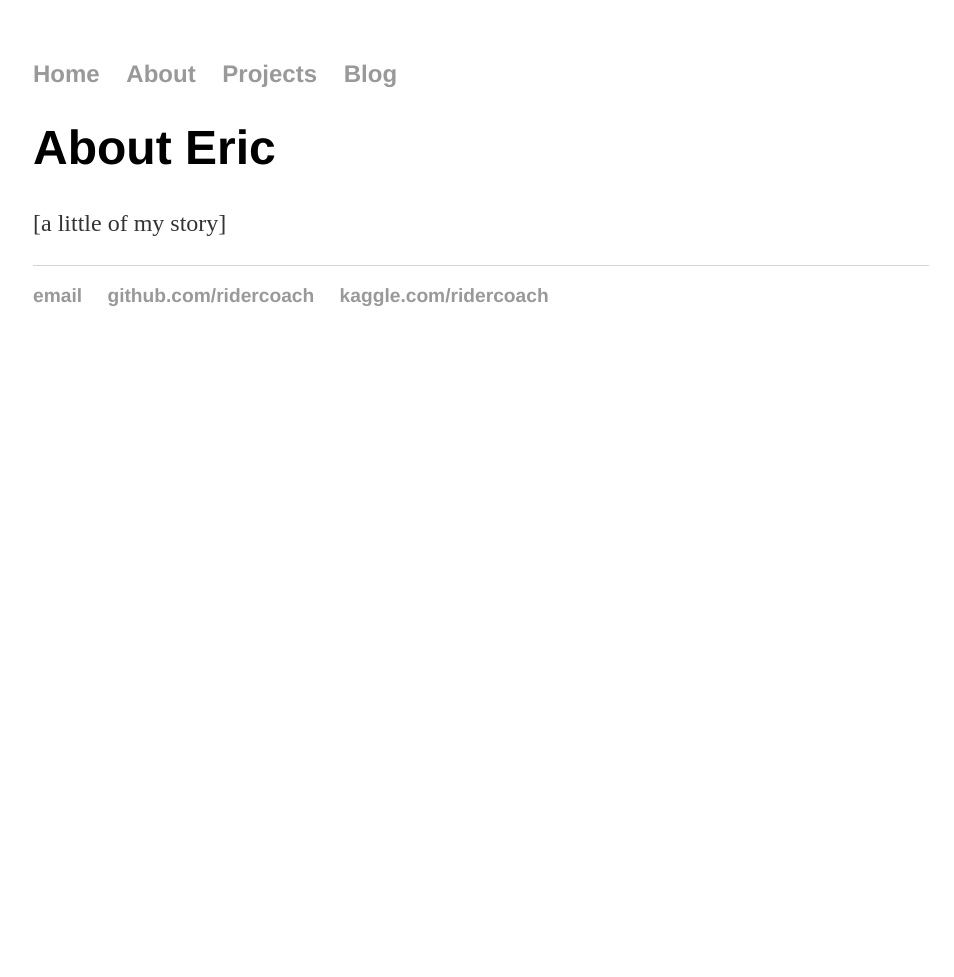
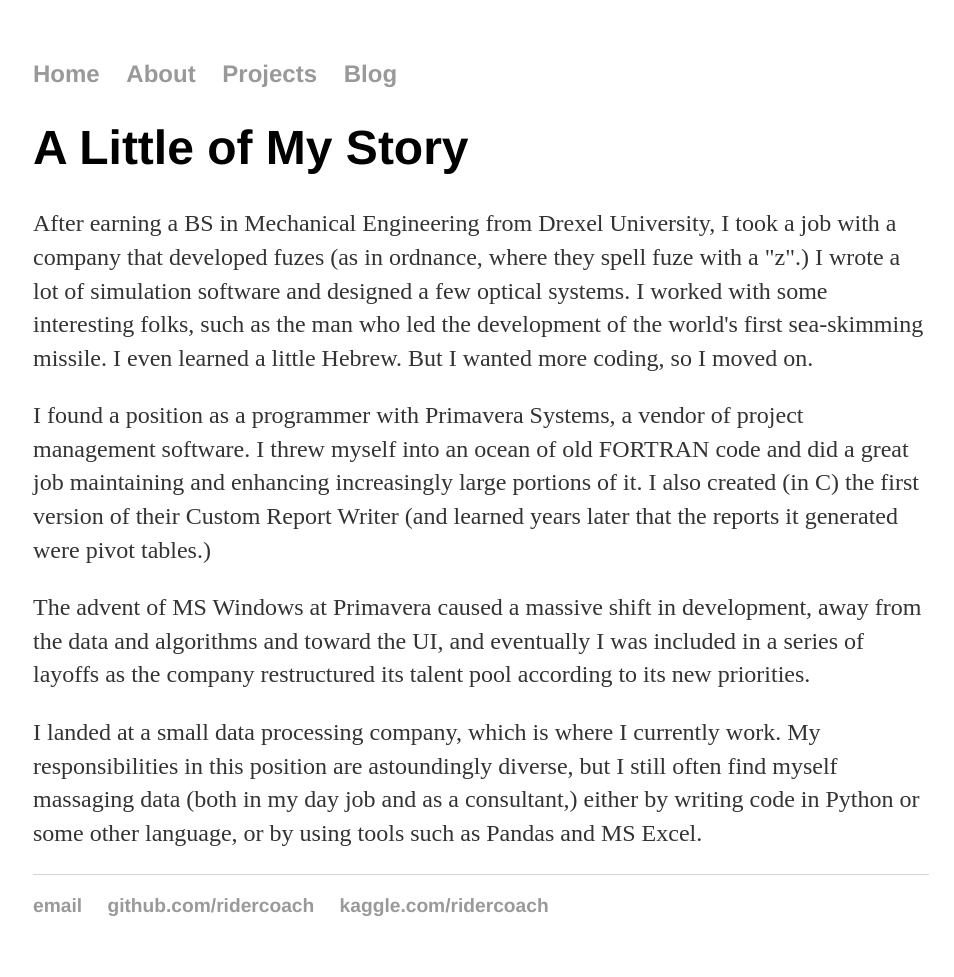
Before and after one commit to ridercoach/ridercoach.github.io, a Jekyll site: the page built from about/index.html, in a window 1280 px wide. Shown: the whole page, without its empty margins (159-1113 px from the left). Built offline with Jekyll 4.4.1, drawn with Linux system fonts in a browser that asks for light colours; before the commit the page ends 900 px from its top, so only the background shows below that.

Commit message:
Finished first pass with real info

```diff
--- a/about/index.html
+++ b/about/index.html
@@ -1,7 +1,30 @@
 ---
 layout: default
-title: About Eric
+title: A Little of My Story
 ---
 	<h1>{{ page.title }}</h1>
 
-        <p>[a little of my story]</p>
+        <p>After earning a BS in Mechanical Engineering from Drexel University, I took a
+           job with a company that developed fuzes (as in ordnance, where they spell
+           fuze with a "z".)  I wrote a lot of simulation software and designed a few
+           optical systems.  I worked with some interesting folks,
+           such as the man who led the development
+           of the world's first sea-skimming missile.  I even learned a little Hebrew.  But
+           I wanted more coding, so I moved on.</p>
+
+        <p>I found a position as a programmer with Primavera Systems, a vendor of project
+           management software.  I threw myself into an ocean of old FORTRAN code and did
+           a great job maintaining and enhancing increasingly large portions of it.
+           I also created (in C) the first version of their Custom Report Writer (and learned
+           years later that the reports it generated were pivot tables.)</p>
+
+        <p>The advent of MS Windows at Primavera caused a massive shift in
+           development, away from the data and algorithms and toward the UI, and eventually
+           I was included in a series of layoffs as the company restructured its talent pool
+           according to its new priorities.</p>
+
+        <p>I landed at a small data processing company, which is where I currently work.  My
+           responsibilities in this position are astoundingly diverse, but I still often find
+           myself massaging data (both in my day job and as a consultant,) either by
+           writing code in Python or some other language, or by using tools such as Pandas and
+           MS Excel.</p>
--- a/blog/index.html
+++ b/blog/index.html
@@ -1,6 +1,6 @@
 ---
 layout: default
-title: Eric's Blog
+title: FWIW
 ---
 	<h1>{{ page.title }}</h1>
 	<ul class="posts">
--- a/projects/index.html
+++ b/projects/index.html
@@ -1,7 +1,7 @@
 ---
 layout: default
-title: Eric's Projects
+title: A Few Projects
 ---
 	<h1>{{ page.title }}</h1>
 
-        <p>[list of projects, each with links to more info]</p>
+        <p>[under construction]</p>
```
Also changed, not shown: _posts/2018-08-11-eric-site.md (deleted, +0 -7 lines), _posts/2018-08-15-drop-single-val-cols.md (added, +7 -0 lines), index.html (+10 -2 lines).
